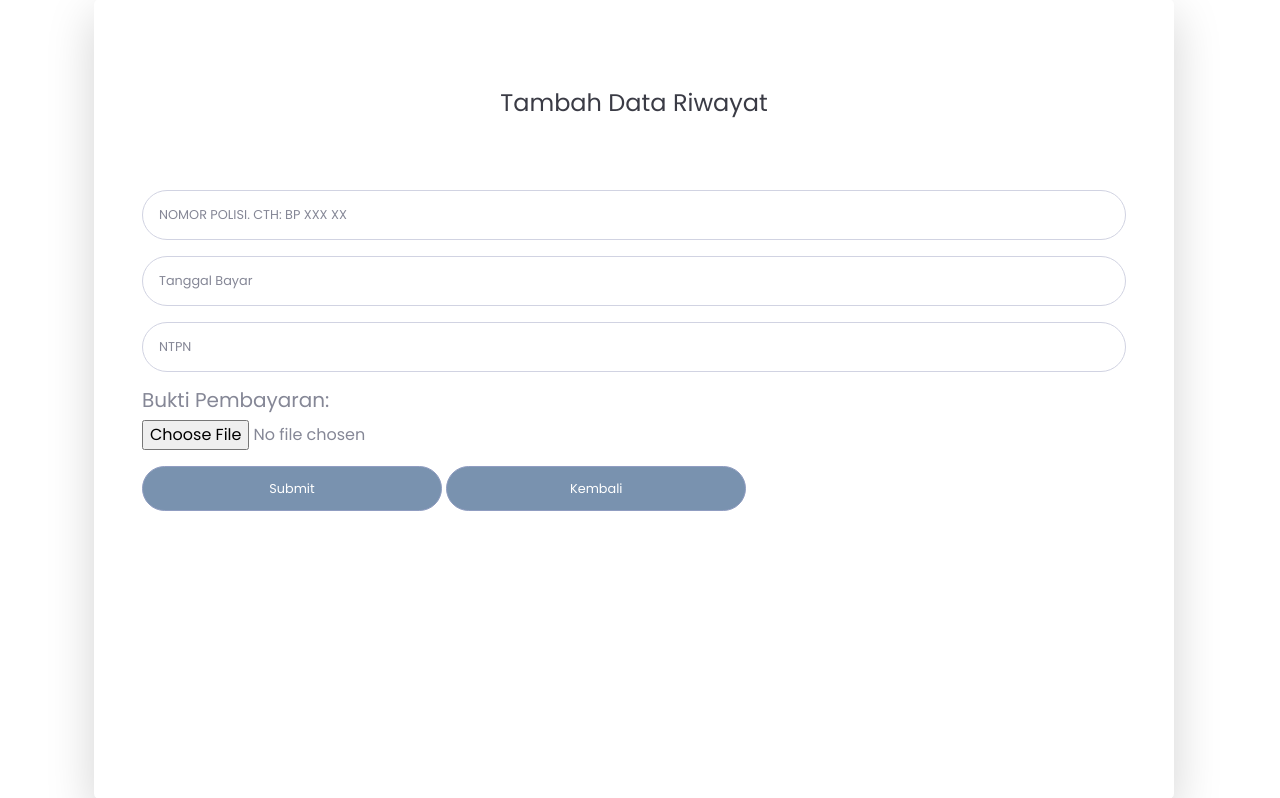
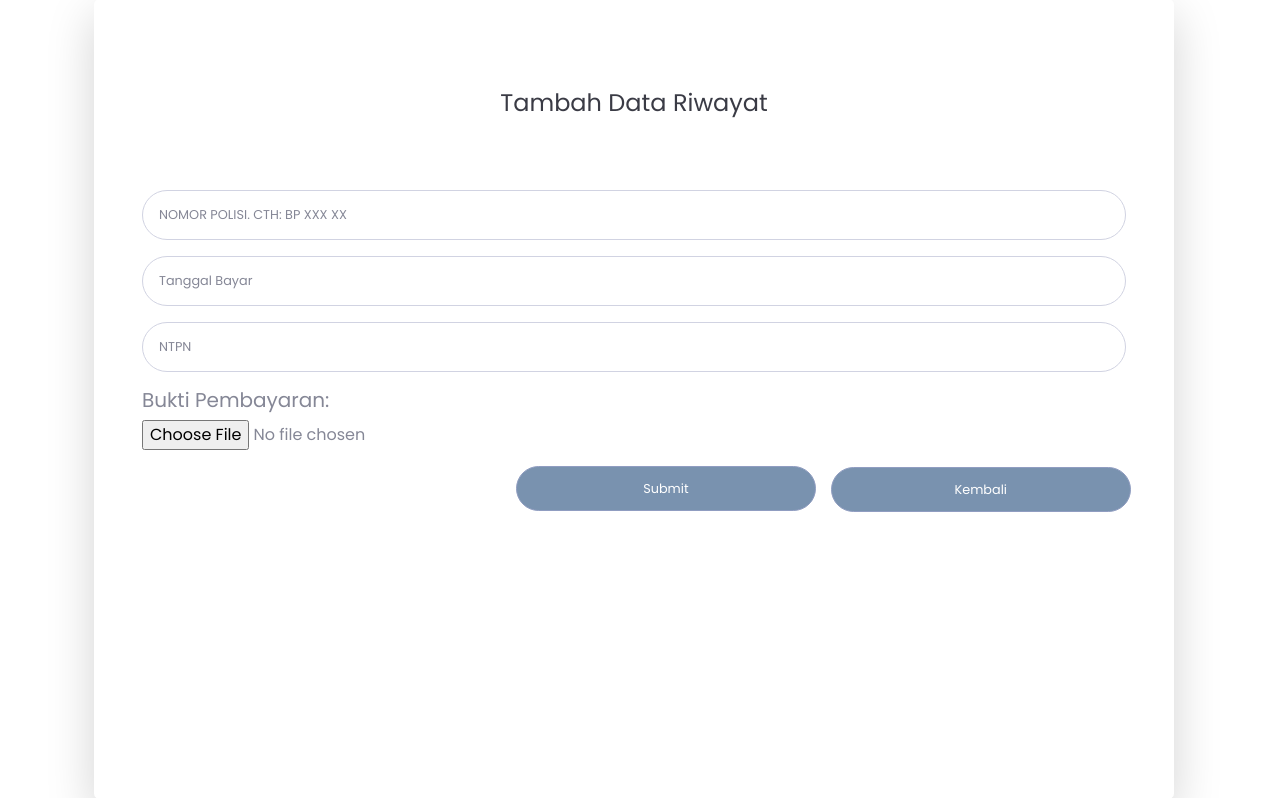
Before and after one commit to irenedocode/iibnpajak, a PHP site: page /admin/riwayat/tambah.php in a window 1280 px wide. Shown: the part 158-956 px from the top of the page. Run offline with PHP 8.4, Linux system fonts and the light colour scheme.

Commit message:
perbaikii riwayattt

```diff
--- a/admin/riwayat/tambah.php
+++ b/admin/riwayat/tambah.php
@@ -89,10 +89,10 @@
                                 <input type="file" name="image" id="image">
                             </div>
 
-                        <button type="submit" name="submit" class="btn btn-primary btn-user" style="width: 300px;" display="flex">
+                        <button type="submit" name="submit" class="btn btn-primary btn-user" style="width: 300px; margin-left:38%;">
                             Submit
                         </button>
-                        <a href="riwayat.php" class="btn btn-primary btn-user" style="width: 300px;">
+                        <a href="riwayat.php" class="btn btn-primary btn-user" style="width: 300px;margin-left:70%;margin-top: -7%; ">
                             Kembali</a>
                         </form>
                     </div>
```
